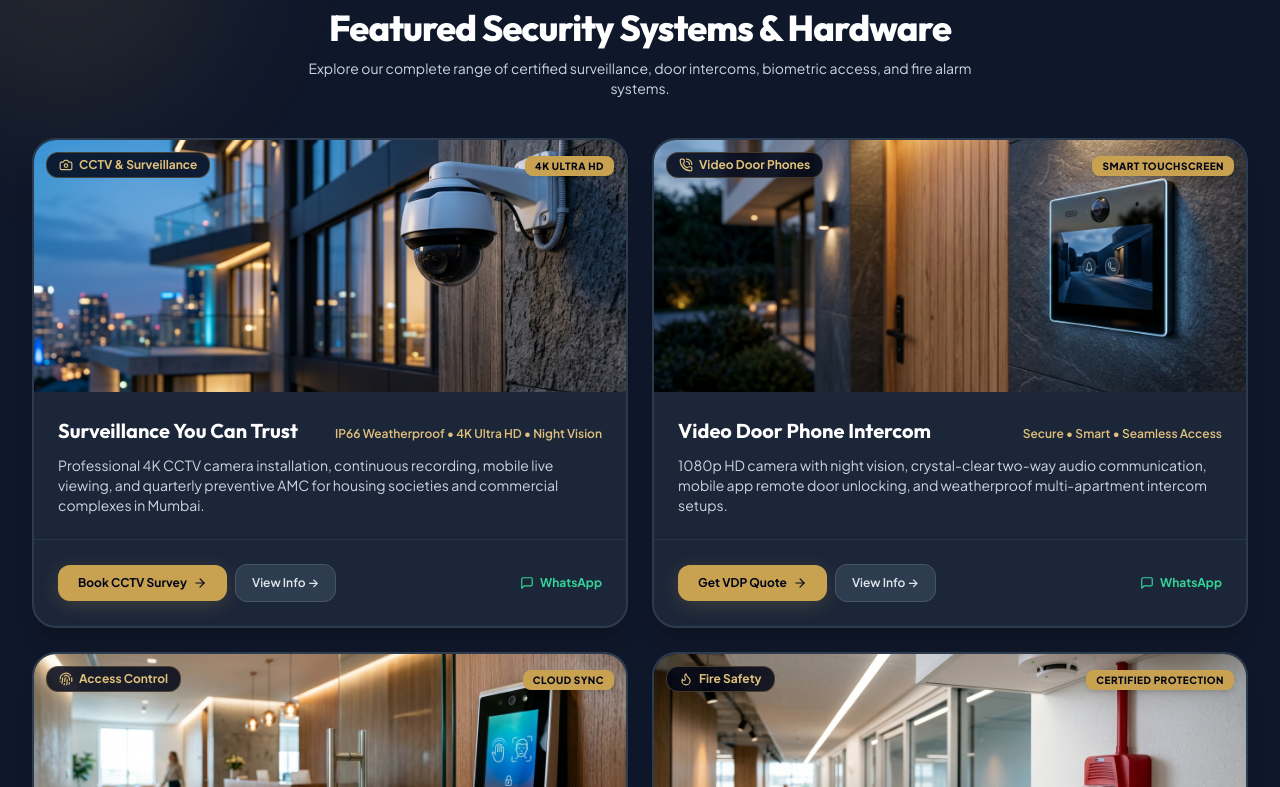
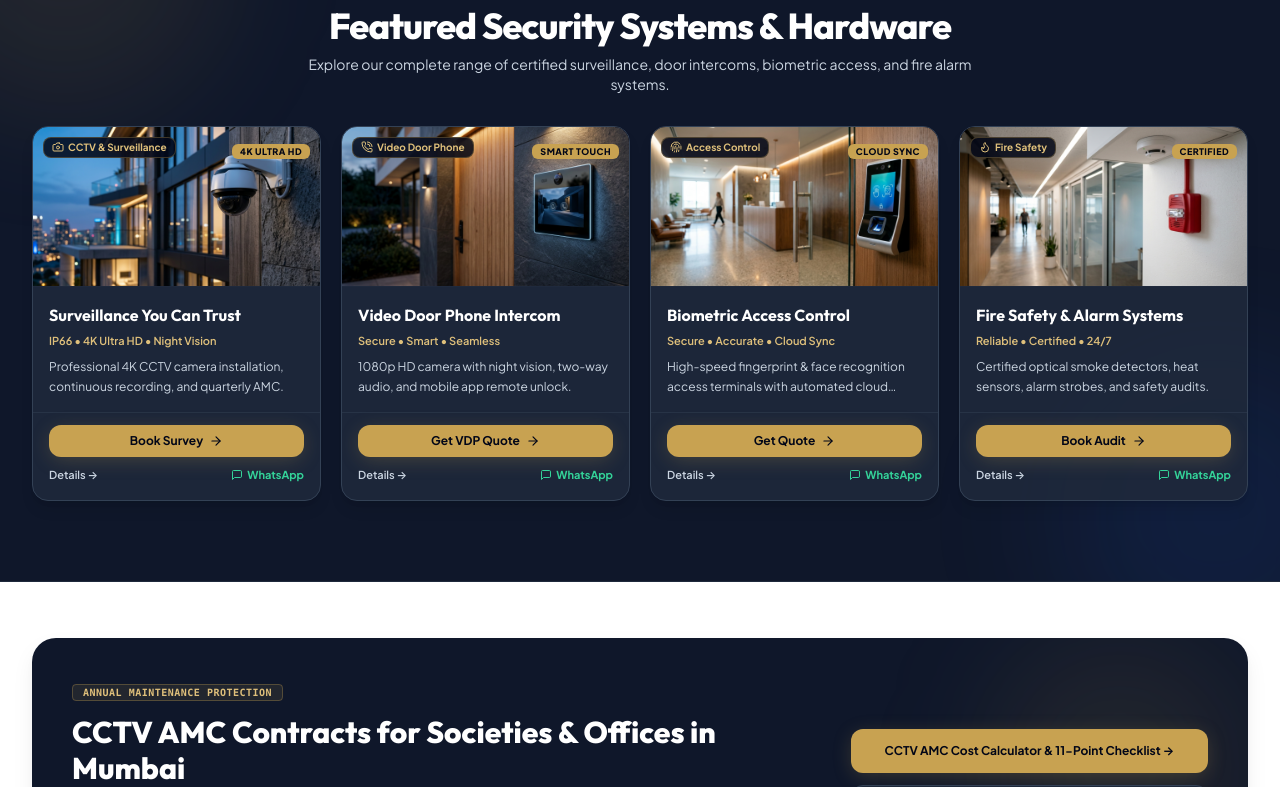
Before and after one commit to guptadipti0123-netizen/raksham-enterprises-web1, a React (Vite) app: page / in a window 1280 px wide. Shown: the part 1693-2480 px from the top of the page. Built offline with nearby package versions, Linux system fonts and the light colour scheme; no server answers; the database is empty.

Commit message:
fix(ui): make 4 security solution cards compact and fit into sleek 4-column grid

```diff
--- a/src/components/SecuritySolutionsSlider.jsx
+++ b/src/components/SecuritySolutionsSlider.jsx
@@ -15,68 +15,68 @@ const BANNER_SLIDES = [
   {
     id: 'cctv-slide',
     title: 'Surveillance You Can Trust',
-    tagline: 'IP66 Weatherproof • 4K Ultra HD • Night Vision',
-    desc: 'Professional 4K CCTV camera installation, continuous recording, mobile live viewing, and quarterly preventive AMC for housing societies and commercial complexes in Mumbai.',
+    tagline: 'IP66 • 4K Ultra HD • Night Vision',
+    desc: 'Professional 4K CCTV camera installation, continuous recording, and quarterly AMC.',
     image: '/assets/banners/cctv-banner.jpg',
     alt: 'CCTV Surveillance Systems',
     icon: Camera,
     category: 'CCTV & Surveillance',
     link: '/services/cctv-installation',
-    buttonText: 'Book CCTV Survey',
+    buttonText: 'Book Survey',
     badge: '4K Ultra HD'
   },
   {
     id: 'vdp-slide',
     title: 'Video Door Phone Intercom',
-    tagline: 'Secure • Smart • Seamless Access',
-    desc: '1080p HD camera with night vision, crystal-clear two-way audio communication, mobile app remote door unlocking, and weatherproof multi-apartment intercom setups.',
+    tagline: 'Secure • Smart • Seamless',
+    desc: '1080p HD camera with night vision, two-way audio, and mobile app remote unlock.',
     image: '/assets/banners/vdp-banner.jpg',
     alt: 'Video Door Phone Intercom Systems',
     icon: PhoneCall,
-    category: 'Video Door Phones',
+    category: 'Video Door Phone',
     link: '/services/video-door-phone',
     buttonText: 'Get VDP Quote',
-    badge: 'Smart Touchscreen'
+    badge: 'Smart Touch'
   },
   {
     id: 'biometric-slide',
     title: 'Biometric Access Control',
     tagline: 'Secure • Accurate • Cloud Sync',
-    desc: 'High-speed biometric fingerprint and facial recognition access control terminals with cloud attendance sync and magnetic EM lock integration for corporate offices & societies.',
+    desc: 'High-speed fingerprint & face recognition access terminals with automated cloud attendance.',
     image: '/assets/banners/biometric-banner.jpg',
     alt: 'Biometric Fingerprint Attendance & Access Control',
     icon: Fingerprint,
     category: 'Access Control',
     link: '/services/biometric-access-control',
-    buttonText: 'Get Biometric Quote',
+    buttonText: 'Get Quote',
     badge: 'Cloud Sync'
   },
   {
     id: 'fire-safety-slide',
     title: 'Fire Safety & Alarm Systems',
-    tagline: 'Reliable • Certified • 24/7 Protection',
-    desc: 'Government safety compliant fire alarm panels, optical smoke detectors, heat sensors, high-decibel alarm strobes, and certified scheduled maintenance audits across Mumbai.',
+    tagline: 'Reliable • Certified • 24/7',
+    desc: 'Certified optical smoke detectors, heat sensors, alarm strobes, and safety audits.',
     image: '/assets/banners/fire-safety-banner.jpg',
     alt: 'Fire Safety & Smoke Alarm Systems',
     icon: Flame,
     category: 'Fire Safety',
     link: '/services/fire-alarm-systems',
-    buttonText: 'Book Safety Audit',
-    badge: 'Certified Protection'
+    buttonText: 'Book Audit',
+    badge: 'Certified'
   }
 ];
 
 export default function SecuritySolutionsSlider({ onOpenQuote }) {
   return (
-    <section className="py-20 bg-slate-900 text-white relative overflow-hidden border-t border-b border-slate-800">
+    <section className="py-16 sm:py-20 bg-slate-900 text-white relative overflow-hidden border-t border-b border-slate-800">
       {/* Subtle Glows */}
       <div className="absolute -top-24 -left-24 w-80 h-80 bg-gold-500/10 rounded-full blur-3xl pointer-events-none" />
       <div className="absolute -bottom-24 -right-24 w-80 h-80 bg-blue-600/10 rounded-full blur-3xl pointer-events-none" />
 
-      <div className="max-w-7xl mx-auto px-4 sm:px-6 lg:px-8 relative z-10 space-y-10">
+      <div className="max-w-7xl mx-auto px-4 sm:px-6 lg:px-8 relative z-10 space-y-8">
 
         {/* Section Header */}
-        <div className="text-center max-w-3xl mx-auto space-y-2.5">
+        <div className="text-center max-w-3xl mx-auto space-y-2">
           <div className="inline-flex items-center space-x-1.5 px-3 py-1 rounded-full bg-gold-500/10 border border-gold-500/30 text-gold-400 text-[11px] font-bold uppercase tracking-wider">
             <Sparkles className="w-3.5 h-3.5 text-gold-400" />
             <span>Security Hardware Range</span>
@@ -91,18 +91,18 @@ export default function SecuritySolutionsSlider({ onOpenQuote }) {
           </p>
         </div>
 
-        {/* 2x2 Equal Symmetrical Grid (Equal Width, Equal Height, No Partial Cutoffs) */}
-        <div className="grid grid-cols-1 lg:grid-cols-2 gap-6">
+        {/* 4-Card Compact Grid (Sleek, Compact, Proportionate) */}
+        <div className="grid grid-cols-1 sm:grid-cols-2 lg:grid-cols-4 gap-4 sm:gap-5">
           {BANNER_SLIDES.map((slide) => {
             const Icon = slide.icon;
             return (
               <div
                 key={slide.id}
-                className="w-full bg-slate-800/90 rounded-3xl border-2 border-slate-700/80 hover:border-gold-500/60 shadow-xl overflow-hidden flex flex-col justify-between group transition-all duration-300 hover:shadow-2xl"
+                className="w-full bg-slate-800/90 rounded-2xl border border-slate-700 hover:border-gold-500/60 shadow-lg overflow-hidden flex flex-col justify-between group transition-all duration-300 hover:-translate-y-1 hover:shadow-xl"
               >
                 <div>
-                  {/* Banner Image Container */}
-                  <div className="relative aspect-[21/9] w-full overflow-hidden bg-slate-950 border-b border-slate-700/60">
+                  {/* Compact Banner Image */}
+                  <div className="relative h-36 sm:h-40 w-full overflow-hidden bg-slate-950 border-b border-slate-700/60">
                     <img
                       src={slide.image}
                       alt={slide.alt}
@@ -111,66 +111,63 @@ export default function SecuritySolutionsSlider({ onOpenQuote }) {
                     />
 
                     {/* Floating Top Category Badge */}
-                    <div className="absolute top-3 left-3 z-10 flex items-center space-x-2">
-                      <span className="px-3 py-1 rounded-xl bg-slate-950/85 backdrop-blur-md text-gold-400 text-xs font-bold border border-gold-500/30 flex items-center space-x-1.5">
-                        <Icon className="w-3.5 h-3.5" />
+                    <div className="absolute top-2.5 left-2.5 z-10 flex items-center space-x-1.5">
+                      <span className="px-2 py-0.5 rounded-lg bg-slate-950/85 backdrop-blur-md text-gold-400 text-[10px] font-bold border border-gold-500/30 flex items-center space-x-1">
+                        <Icon className="w-3 h-3" />
                         <span>{slide.category}</span>
                       </span>
                     </div>
 
-                    <div className="absolute top-3 right-3 z-10">
-                      <span className="px-2.5 py-1 rounded-lg text-[10px] font-black uppercase tracking-wider bg-gold-500 text-slate-950 shadow-md">
+                    <div className="absolute top-2.5 right-2.5 z-10">
+                      <span className="px-2 py-0.5 rounded-md text-[9px] font-black uppercase tracking-wider bg-gold-500 text-slate-950 shadow-xs">
                         {slide.badge}
                       </span>
                     </div>
                   </div>
 
                   {/* Card Content */}
-                  <div className="p-5 sm:p-6 space-y-2.5">
-                    <div className="flex flex-col sm:flex-row sm:items-baseline justify-between gap-1">
-                      <h3 className="text-lg sm:text-xl font-bold text-white group-hover:text-gold-400 transition-colors">
+                  <div className="p-4 space-y-1.5">
+                    <h3 className="text-sm sm:text-base font-bold text-white group-hover:text-gold-400 transition-colors line-clamp-1">
                       {slide.title}
                     </h3>
-                      <span className="text-xs text-gold-400 font-semibold truncate">
+                    <p className="text-[11px] text-gold-400 font-semibold line-clamp-1">
                       {slide.tagline}
-                      </span>
-                    </div>
-
-                    <p className="text-xs sm:text-sm text-slate-300 leading-relaxed">
+                    </p>
+                    <p className="text-xs text-slate-300 leading-relaxed line-clamp-2 pt-0.5">
                       {slide.desc}
                     </p>
                   </div>
                 </div>
 
-                {/* Footer CTAs (Aligned Symmetrically) */}
-                <div className="p-5 sm:p-6 pt-0 flex flex-wrap items-center justify-between gap-3 border-t border-slate-700/50 pt-4">
-                  <div className="flex items-center space-x-2">
+                {/* Footer Actions */}
+                <div className="p-4 pt-0 space-y-2 border-t border-slate-700/50 pt-3">
                   <button
                     type="button"
                     onClick={onOpenQuote}
-                      className="px-4 sm:px-5 py-2.5 rounded-xl bg-gold-500 hover:bg-gold-400 text-slate-950 font-bold text-xs shadow-gold-soft flex items-center space-x-1.5 cursor-pointer transition-all"
+                    className="w-full py-2 px-3 rounded-xl bg-gold-500 hover:bg-gold-400 text-slate-950 font-bold text-xs shadow-gold-soft flex items-center justify-center space-x-1.5 cursor-pointer transition-all"
                   >
                     <span>{slide.buttonText}</span>
                     <ArrowRight className="w-3.5 h-3.5" />
                   </button>
 
+                  <div className="flex items-center justify-between text-[11px] pt-0.5">
                     <Link
                       to={slide.link}
-                      className="px-3.5 sm:px-4 py-2.5 rounded-xl bg-slate-700/80 hover:bg-slate-700 text-slate-200 font-semibold text-xs border border-slate-600 transition-colors"
+                      className="text-slate-300 hover:text-gold-400 font-semibold transition-colors"
                     >
-                      <span>View Info →</span>
+                      Details →
                     </Link>
-                  </div>
 
                     <a
                       href={`https://wa.me/${COMPANY_INFO.phoneRaw}?text=${encodeURIComponent(`Hi Raksham Enterprises, I am interested in ${slide.title}.`)}`}
                       target="_blank"
                       rel="noopener noreferrer"
-                    className="inline-flex items-center space-x-1.5 text-xs text-emerald-400 font-bold hover:underline"
+                      className="inline-flex items-center space-x-1 text-emerald-400 font-bold hover:underline"
                     >
-                    <MessageSquare className="w-3.5 h-3.5" />
+                      <MessageSquare className="w-3 h-3" />
                       <span>WhatsApp</span>
                     </a>
+                  </div>
                 </div>
               </div>
             );
```
Lines whose indentation alone changed are shown as unchanged.
